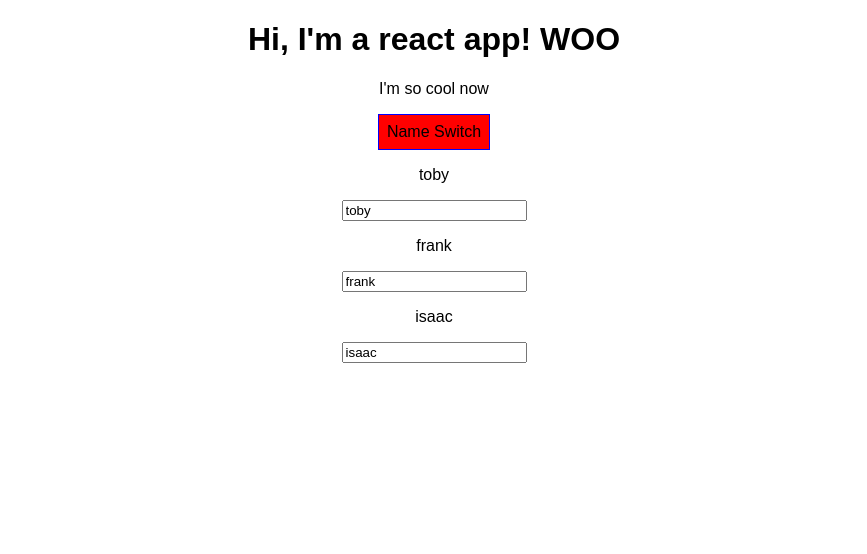
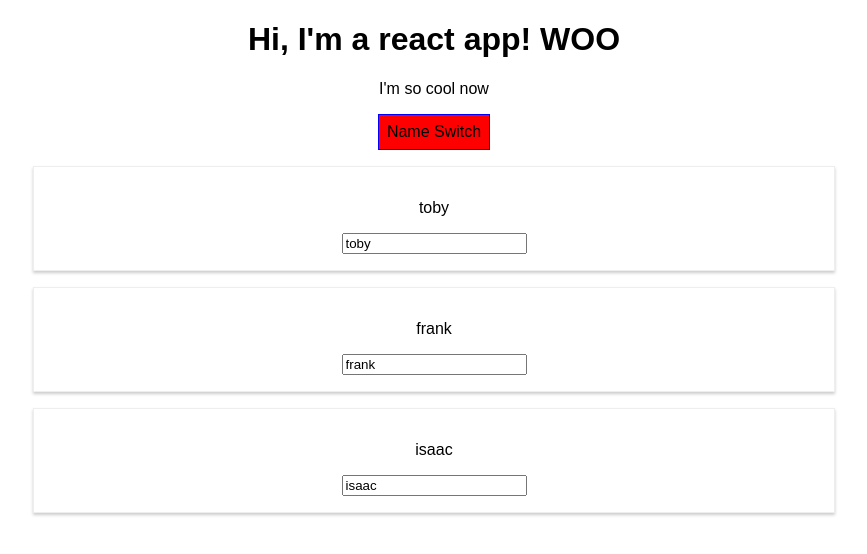
Before and after one commit to frankTurtle/ReactTraining, a React app in the folder udemy-course/: page / in a window 1280 px wide. Both pictures are taken after a click on the button "Name Switch". Shown: the top 554 px of the page, without its empty margins (206-1073 px from the left). Built offline with nearby package versions, Linux system fonts and the light colour scheme.

Commit message:
updated implementation in the persons class to use css modules

```diff
--- a/udemy-course/src/Person/Person.js
+++ b/udemy-course/src/Person/Person.js
@@ -1,9 +1,9 @@
 import React from 'react';
-import './Person.css'
+import classes from './Person.css'
 
 const person = (props) => {
     return (
-        <div className='Person'>
+        <div className={classes.Person}>
             <p onClick={props.click}>{props.name}</p>
             <p>{props.children}</p>
             <input type='text' onChange={props.changed} value={props.name} />
```
